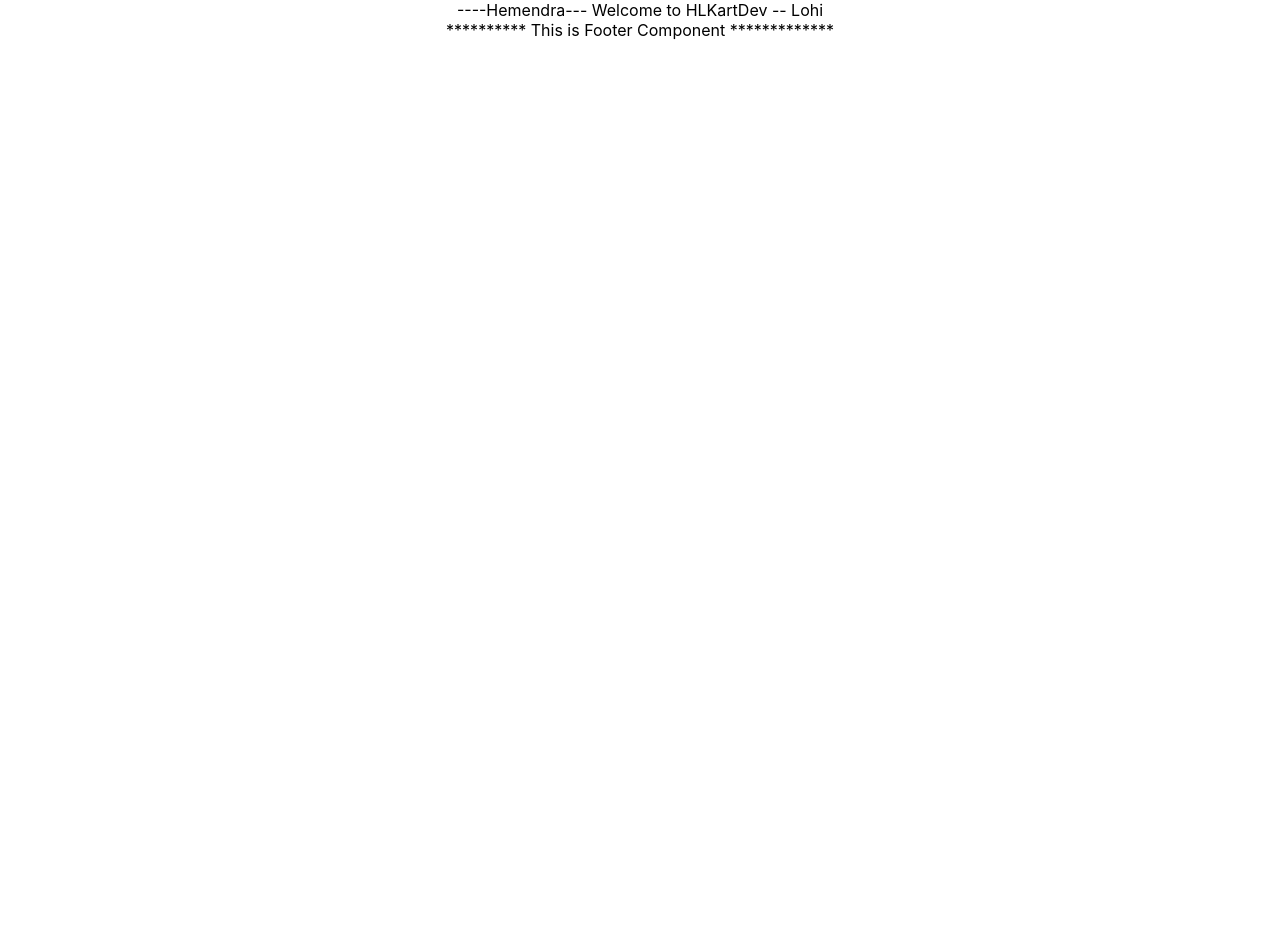
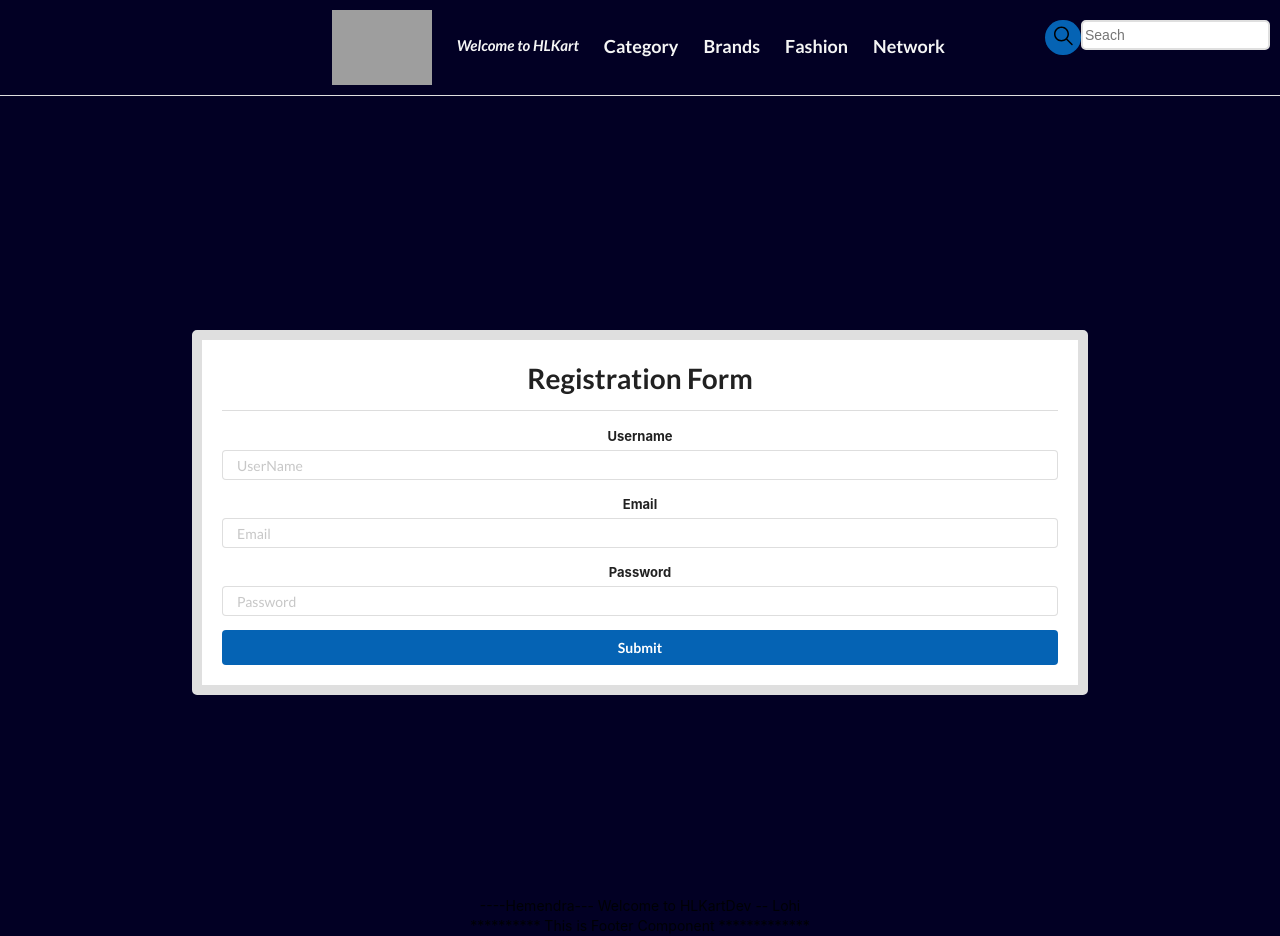
Before and after one commit to lohithakarsinapu/HLKart, a React (Create React App) app: page / in a window 1280 px wide. Before the commit the page ends 800 px from the top, so only its background shows below. Built offline with nearby package versions, Linux system fonts and the light colour scheme; grey boxes are pictures that could not be loaded.

Commit message:
Auth component added

```diff
--- a/package.json
+++ b/package.json
@@ -8,6 +8,7 @@
     "@testing-library/user-event": "^12.8.3",
     "react": "^17.0.2",
     "react-dom": "^17.0.2",
+    "react-hook-form": "^7.13.0",
     "react-scripts": "4.0.3",
     "web-vitals": "^1.1.2"
   },
--- a/public/index.html
+++ b/public/index.html
@@ -9,6 +9,8 @@
       name="description"
       content="Web site created using create-react-app"
     />
+   <link rel="stylesheet" href="https://cdnjs.cloudflare.com/ajax/libs/semantic-ui/2.4.1/semantic.min.css" integrity="sha512-8bHTC73gkZ7rZ7vpqUQThUDhqcNFyYi2xgDgPDHc+GXVGHXq+xPjynxIopALmOPqzo9JZj0k6OqqewdGO3EsrQ==" crossorigin="anonymous" referrerpolicy="no-referrer" />
+
     <link rel="apple-touch-icon" href="%PUBLIC_URL%/logo192.png" />
     <!--
       manifest.json provides metadata used when your web app is installed on a
--- a/src/App.js
+++ b/src/App.js
@@ -1,11 +1,15 @@
-import Footer from './Footer'
+import Footer from './components/Footer'
 import './App.css';
-
+import Navigation from './components/Navigation';
+import Auth from './components/Auth'
 
 function App() {
   return (
     <div className="App">
+    <Navigation/>
+    <Auth/>
     ----Hemendra---  Welcome to HLKartDev -- Lohi
+
     <Footer />
 
     </div>
--- /dev/null
+++ b/src/components/Auth.js
@@ -0,0 +1,74 @@
+import React from "react";
+import { useState } from "react";
+import "../styles/Style_auth.css";
+import { useForm } from "react-hook-form";
+
+function Auth() {
+  const {
+    register,
+    handleSubmit,
+    formState: { errors },
+  } = useForm();
+  const [userInfo, setUerInfo] = useState();
+  const onSubmit = (data) => {
+    setUerInfo(data);
+    console.log(data);
+  };
+  console.log(errors);
+  return (
+    <div className="container">
+      <pre>{JSON.stringify(userInfo, undefined, 2)}</pre>
+      <form onSubmit={handleSubmit(onSubmit)}>
+        <h1>Registration Form</h1>
+        <div className="ui divider"></div>
+        <div className="ui form">
+          <div className="field">
+            <label>Username</label>
+            <input
+              type="text"
+              name="username"
+              placeholder="UserName"
+              {...register("username", { required: "Username is Required" })}
+            ></input>
+            <p>{errors.username?.message}</p>
+          </div>
+
+          <div className="field">
+            <label>Email</label>
+            <input
+              type="email"
+              name="email"
+              placeholder="Email"
+              {...register("email", { required: "Email is Required" })}
+            ></input>
+            <p>{errors.email?.message}</p>
+          </div>
+          <div className="field">
+            <label>Password</label>
+            <input
+              type="password"
+              name="password"
+              placeholder="Password"
+              {...register("password", {
+                required: "Password is Required",
+                minLength: {
+                  value: 4,
+                  message: "password must contain more than 4 characters",
+                },
+                maxLength: {
+                    value: 8,
+                    message: "password must contain less than 8 characters",
+                  },
+              })}
+            ></input>
+            <p>{errors.password?.message}</p>
+          </div>
+
+          <button className="fluid ui button blue">Submit</button>
+        </div>
+      </form>
+    </div>
+  );
+}
+
+export default Auth;
--- /dev/null
+++ b/src/components/Navigation.js
@@ -0,0 +1,40 @@
+
+import "../styles/Style_navigation.css";
+function Navigation() {
+  return (
+    <div className="navigation">
+      <img
+        src="https://www.meediagrupi.ee/wp-content/uploads/2016/10/HL-Logo_blue_with-correct-space.jpg"
+        className="logo"
+        alt="Logo"
+      ></img>
+        <h4><i>Welcome to HLKart</i></h4>
+      <h3>Category</h3>
+      <h3>Brands</h3>
+      <h3>Fashion</h3>
+      <h3>Network</h3>
+      <div className="Search">
+      <button>
+        <svg
+          width="24"
+          height="24"
+          viewBox="0 0 24 24"
+          fill="none"
+          xmlns="http://www.w3.org/2000/svg"
+        >
+          <path
+            d="M21.54 19.97L16.3 14.73C17.36 13.44 17.99 11.79 17.99 9.99C17.99 5.85 14.64 2.5 10.5 2.5C6.35 2.5 3 5.85 3 9.99C3 14.13 6.35 17.48 10.49 17.48C12.29 17.48 13.94 16.84 15.23 15.79L20.47 21.03C20.62 21.18 20.81 21.25 21 21.25C21.19 21.25 21.38 21.18 21.53 21.03C21.83 20.74 21.83 20.26 21.54 19.97ZM10.49 15.98C7.19 15.98 4.5 13.29 4.5 9.99C4.5 6.69 7.19 4 10.49 4C13.79 4 16.48 6.69 16.48 9.99C16.48 13.3 13.8 15.98 10.49 15.98Z"
+            fill="black"
+          ></path>
+        </svg>
+        </button>
+        <form>
+
+          <input placeholder="Seach" />
+        </form>
+      </div>
+    </div>
+  );
+}
+
+export default Navigation;
--- /dev/null
+++ b/src/styles/Style_auth.css
@@ -0,0 +1,37 @@
+body{
+    background: rgb(2,0,36);
+    background: radial-gradient(circle,rgb(2,0,36,1) 0%);
+}
+
+.container{
+
+    display:flex !important;
+    flex-direction :column;
+    justify-content:center;
+    align-items:center;
+    height:100vh;
+    margin:auto;
+}
+
+.container >form{
+    width:70%;
+    border:10px solid #dfdfdf;
+    padding:20px;
+    border-radius:5px;
+    background:#fff;
+
+}
+
+pre{
+    width:70%;
+    color:#fff;
+    font-size: larger;
+}
+
+button{
+    background:#0563b4 !important;
+}
+
+p{
+    color:red;
+}
--- /dev/null
+++ b/src/styles/Style_navigation.css
@@ -0,0 +1,51 @@
+.navigation {
+  box-sizing: border-box;
+  border-bottom: 0.1px solid #dfdfdf;
+  padding: 10px;
+  height: fit-content;
+  position: sticky;
+  display: flex;
+  justify-content: right;
+}
+
+.logo {
+  height: 75px;
+  display: flex;
+  justify-content: left;
+  padding-left: 25px;
+}
+.logo:hover {
+  height: 80px;
+}
+
+h3,h4 {
+  padding-left: 25px;
+  color: whitesmoke
+}
+
+h3:hover {
+  cursor: pointer;
+  color: #fc2779;
+}
+
+.Search{
+    display:flex;
+    justify-content: left;
+    padding-left: 100px;
+    padding-top :10px;
+
+}
+
+button{
+    height: 35px;
+    border: 0px solid white;
+    border-radius: 25px;
+
+}
+
+input{
+    height: 30px;
+    border-radius: 5px;
+    border: 2px solid #dfdfdf;
+
+}
```
Also changed, not shown: src/components/Categories.js (added), src/components/FeaturedBrands.js (added), src/components/Footer.js (renamed from src/Footer.js), src/components/Offers.js (added), 1 other file (tests, documents, lock files or other folders).
